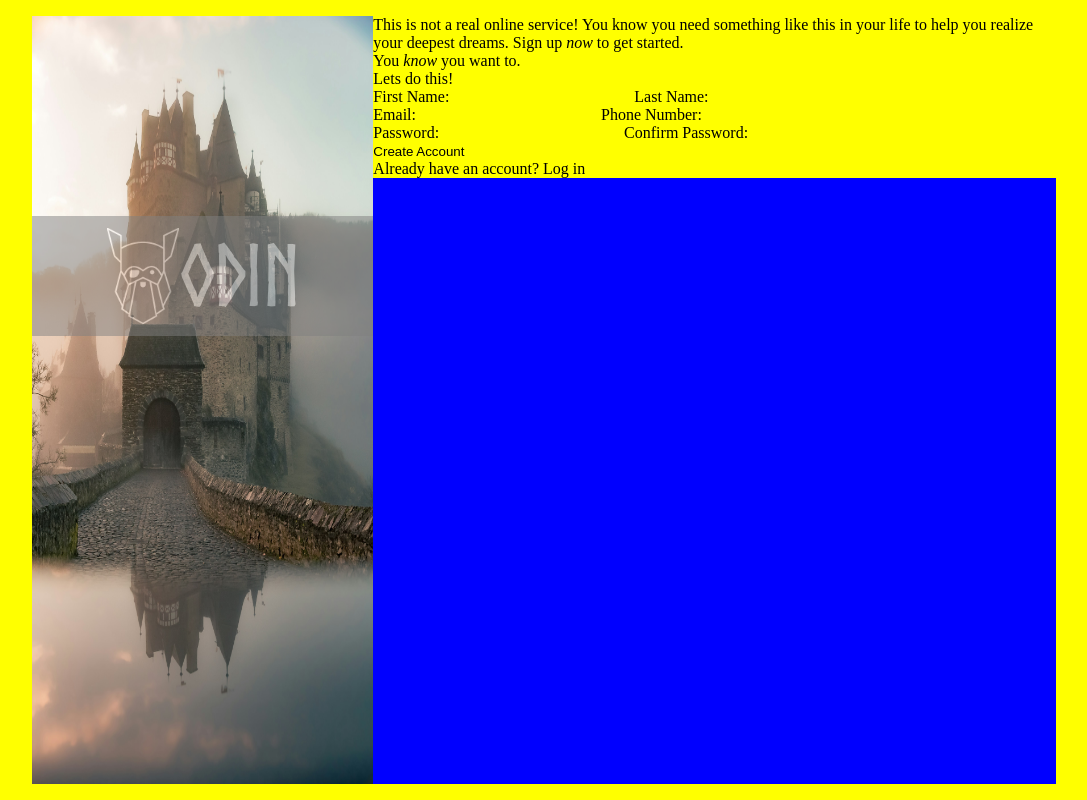
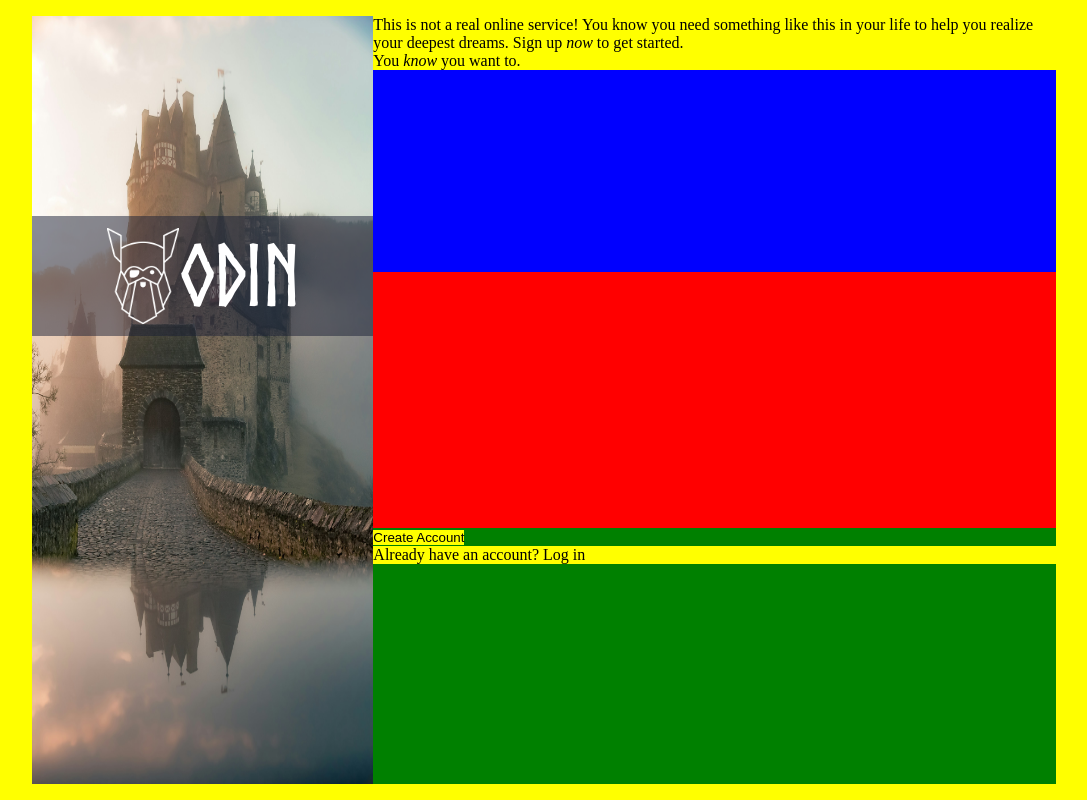
Before and after one commit to Zytaveon/OdinProjectV2, a plain HTML site: page Projects/SignUpForm/index.html in a window 1280 px wide. Shown: the whole page, without its empty margins (96-1183 px from the left). Drawn offline with Linux system fonts and the light colour scheme; a script that the page names is missing.

Commit message:
Last commit didn't go through?

```diff
--- a/Projects/SignUpForm/index.html
+++ b/Projects/SignUpForm/index.html
@@ -29,27 +29,6 @@
                     </p>
                 </div>
                 <div class = "Section_Middle">
-                    <p class = "FormText">Lets do this!</p>
-                    <form>
-                        <div class = "FormRow">
-                            <label for = "First_Name">First Name: </label>
-                            <input type = "text" id = "First_Name">
-                            <label for = "Last_Name">Last Name: </label>
-                            <input type = "text" id = "Last_Name">
-                        </div>
-                        <div class = "FormRow">
-                            <label for = "Email">Email: </label>
-                            <input type = "email" id = "Email">
-                            <label for = "Phone_Number">Phone Number: </label>
-                            <input type = "text" id = "Phone_Number">
-                        </div>
-                        <div class = "FormRow">
-                            <label for = "Password">Password: </label>
-                            <input type = "password" id = "Password">
-                            <label for = "Confirm_Password">Confirm Password: </label>
-                            <input type = "password" id = "Confirm_Password">
-                        </div>
-                    </form>
 
                 </div>
                 <div class = "Section_Bottom">
--- a/Projects/SignUpForm/styles.css
+++ b/Projects/SignUpForm/styles.css
@@ -7,7 +7,9 @@
 }
 
 *{
-    background-color: yellow;
+    /* background-color: black; */
+    /* FOR TESTING */
+    background-color:yellow;
     margin: 0;
     padding: 0;
     border: 0;
@@ -37,22 +39,23 @@ div{
     height: 15vh;
     width: 100%;
     display: flex;
-    background-color: grey;
+    background-color: rgba(25,31,52,0.5);
     justify-content: center;
     align-items: center;
-    opacity: 0.5;
+    /* opacity: 0.5; */
 
 }
 
 .OdinLogoText{
     /* flex: 1; */
     display: inline;
-    background-color: grey;
+    /* background-color: grey; */
     font-family: "Norse", sans-serif;
     /* font-weight: 80%; */
     font-size: 500%;
     color: white;
-    opacity: 1.5;
+    /* opacity: 1.5; */
+    background-color: rgba(25,31,52,0.0);
 }
 
 #OdinLogo{
@@ -60,8 +63,9 @@ div{
     /* width: auto; */
     /* flex: 1; */
     display: inline;
-    background-color: grey;
-    opcaity: 1.5;
+    /* background-color: grey; */
+    /* opcaity: 1.5; */
+    background-color: rgba(25,31,52,0);
 }
 
 #OdinPic{
@@ -73,3 +77,20 @@ div{
     flex: 2;
     background-color:blue;
 }
+
+.Section_Top{
+    background-color: blue;
+    height: 32vh;
+    justify-content: bottom;
+    align-items: center;
+}
+
+.Section_Middle{
+    background-color: red;
+    height: 32vh;
+}
+
+.Section_Bottom{
+    background-color: green;
+    height: 32vh;
+}
```
